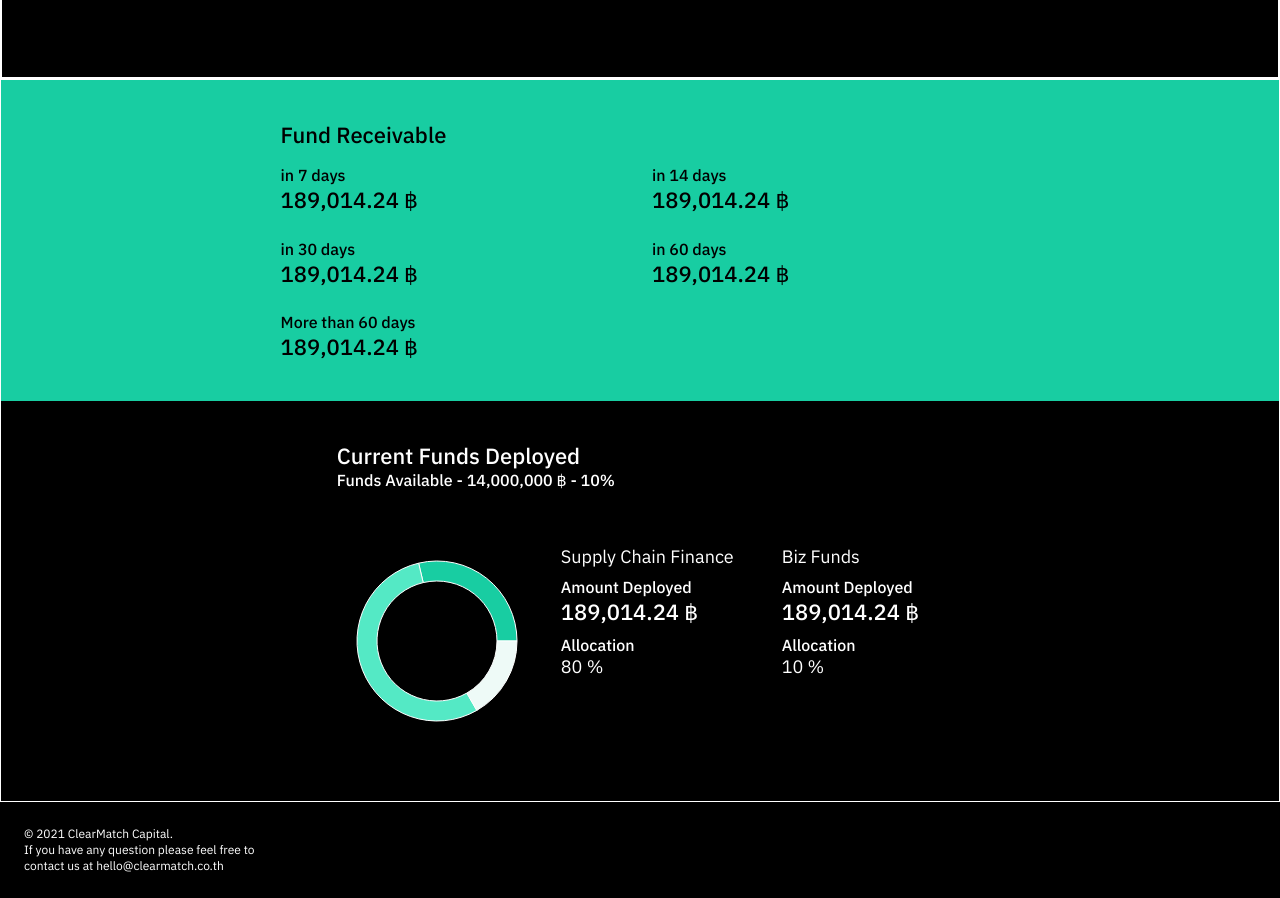
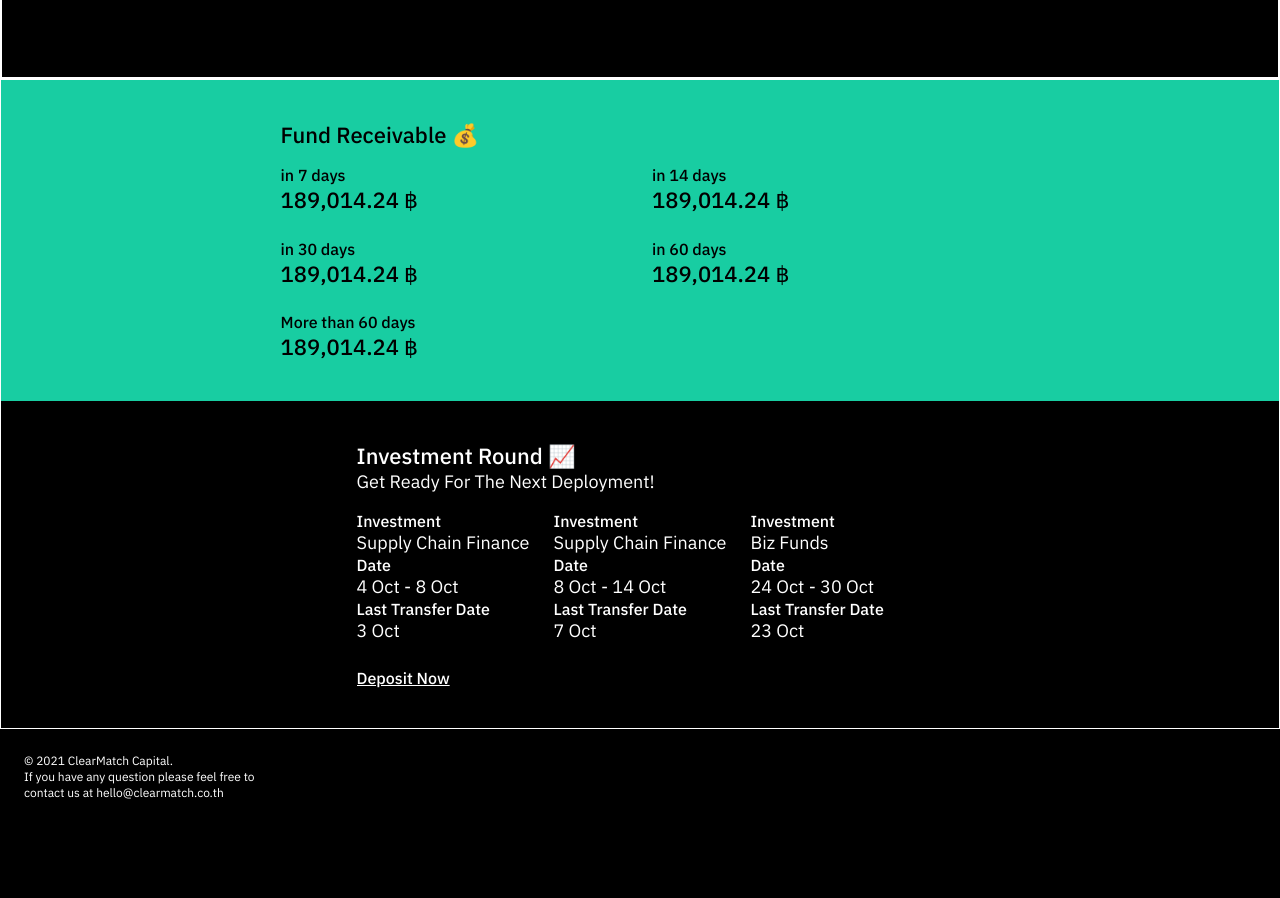
Before and after one commit to winliewpairat/pp-design-sandbox, a Next.js app: page / in a window 1280 px wide. Shown: the part 1018-1916 px from the top of the page. After the commit the page ends 1843 px from the top, so only its background shows below. Built offline with nearby package versions, Linux system fonts and the light colour scheme.

Commit message:
add new components

```diff
--- a/components/cta.jsx
+++ b/components/cta.jsx
@@ -19,7 +19,7 @@ class CTA extends React.Component {
           </div>
           <div className={styles.nested}>
             <div className={styles.h6}>To Check Investment Round</div>
-            <Link href="">
+            <Link href="#round">
             <Button
             label="Investment Round"
             cname={styles.btnSecondary}
--- a/components/deployed.jsx
+++ b/components/deployed.jsx
@@ -8,7 +8,7 @@ class Deployed extends React.Component {
     return (
       <div className={styles.container}>
         <div className={styles.head}>
-          <div className={styles.h5}>Current Funds Deployed</div>
+          <div className={styles.h5}>Current Funds Deployed 🚀</div>
           <div className={styles.header}>
             Funds Available - 14,000,000 ฿ - 10%
           </div>
--- a/components/footer.jsx
+++ b/components/footer.jsx
@@ -1,17 +1,15 @@
 import React from "react";
-import styles from "../components/summary.module.scss";
+import styles from "../components/footer.module.scss";
 
-export default function Overview() {
+export default function Footer() {
   return (
-    <div style={{ margin: "auto", width: "auto"}}>
-      <div style={{ padding: "24px" }}>
+    <div className={styles.container}>
         <div className={styles.smallText}>
           © 2021 ClearMatch Capital.
           <br />
           If you have any question please feel free to
           <br />
           contact us at hello@clearmatch.co.th
-        </div>
       </div>
     </div>
   );
--- /dev/null
+++ b/components/footer.module.scss
@@ -0,0 +1,8 @@
+@import '../styles/theme/breakpoint.scss';
+@import '../styles/theme/colors.scss';
+@import '../styles/theme/type.scss';
+@import '../styles/theme/space.scss';
+
+.container {
+    padding: $space-24;
+}
--- a/components/menu.module.scss
+++ b/components/menu.module.scss
@@ -2,7 +2,6 @@
 @import '../styles/theme/colors.scss';
 @import '../styles/theme/type.scss';
 @import '../styles/theme/space.scss';
-
 
 .menu {
     position: fixed;
--- a/components/receivable.jsx
+++ b/components/receivable.jsx
@@ -8,7 +8,7 @@ class Receivable extends React.Component {
       <div className={styles.container}>
         <div className={styles.box}>
           <div className={styles.gridHeader}>
-            <div className={styles.h5}>Fund Receivable</div>
+            <div className={styles.h5}>Fund Receivable 💰</div>
           </div>
           <div className={styles.gridContainer}>
             <div>
--- /dev/null
+++ b/components/round.jsx
@@ -0,0 +1,73 @@
+/* eslint-disable @next/next/link-passhref */
+import React from "react";
+import styles from "./round.module.scss";
+import Link from "next/link";
+import Button from "./button";
+
+class Round extends React.Component {
+  render() {
+    return (
+      <div className={styles.container}>
+        <div className={styles.main}>
+          <div className={styles.header}>
+            <div className={styles.h5}>Investment Round 📈</div>
+            <div className={styles.h6}>Get ready for the next deployment!</div>
+          </div>
+        </div>
+        <div className={styles.wrapper}>
+          <div className={styles.gridContainer}>
+            <div className={styles.table}>
+              <div className={styles.header}>Investment</div>
+              <div className={styles.h6}>Supply Chain Finance</div>
+            </div>
+            <div className={styles.table}>
+              <div className={styles.header}>Date</div>
+              <div className={styles.h6}>4 Oct - 8 Oct</div>
+            </div>
+            <div className={styles.table}>
+              <div className={styles.header}>Last Transfer Date</div>
+              <div className={styles.h6}>3 Oct</div>
+            </div>
+            <div></div>
+          </div>
+          <div className={styles.gridContainer}>
+            <div className={styles.table}>
+              <div className={styles.header}>Investment</div>
+              <div className={styles.h6}>Supply Chain Finance</div>
+            </div>
+            <div className={styles.table}>
+              <div className={styles.header}>Date</div>
+              <div className={styles.h6}>8 Oct - 14 Oct</div>
+            </div>
+            <div className={styles.table}>
+              <div className={styles.header}>Last Transfer Date</div>
+              <div className={styles.h6}>7 Oct</div>
+            </div>
+            <div></div>
+          </div>
+          <div className={styles.gridContainer}>
+            <div className={styles.table}>
+              <div className={styles.header}>Investment</div>
+              <div className={styles.h6}>Biz Funds</div>
+            </div>
+            <div className={styles.table}>
+              <div className={styles.header}>Date</div>
+              <div className={styles.h6}>24 Oct - 30 Oct</div>
+            </div>
+            <div className={styles.table}>
+              <div className={styles.header}>Last Transfer Date</div>
+              <div className={styles.h6}>23 Oct</div>
+            </div>
+            <div></div>
+          </div>
+          <div className={styles.nested}>
+              <Link href="#round">
+                  <div className={styles.buttonText}>Deposit Now</div>
+              </Link>
+            </div>
+        </div>
+      </div>
+    );
+  }
+}
+export default Round;
--- /dev/null
+++ b/components/round.module.scss
@@ -0,0 +1,73 @@
+@import '../styles/theme/breakpoint.scss';
+@import '../styles/theme/colors.scss';
+@import '../styles/theme/type.scss';
+@import '../styles/theme/space.scss';
+@import '../styles/theme/button.scss';
+
+.main {
+    display: grid;
+}
+
+.container {
+    display: grid;
+    padding: $space-40;
+    align-items: center;
+    width: max-content;
+    gap: $space-16;
+    margin: auto;
+}
+
+
+.wrapper {
+    display: grid;
+    align-items: center;
+    width: auto;
+    gap: $space-16;
+
+    @include breakpoint('mobile') {
+        gap: $space-16;
+    }
+
+    @include breakpoint('tablet') {
+        grid-template-rows: 1fr;
+        grid-template-columns: 1fr 1fr 1fr;
+        gap: $space-24;
+    }
+}
+
+.header {
+    display: grid;
+    grid-column-start: 1;
+    grid-column-end: 3;
+    align-content: center;
+}
+
+.gridContainer {
+    gap: $space-40;
+
+    @include breakpoint('tablet') {
+        grid-template-columns: 1fr 1fr 1fr;
+    }
+
+    @include breakpoint('desktop') {
+    }
+}
+
+.table {
+    @include breakpoint('desktop') {
+        grid-template-columns: 1fr 1fr 1fr;
+    }
+}
+
+.nested {
+    display: grid;
+    grid-column-start: 1;
+
+    @include breakpoint('tablet') {
+        grid-column-start: 1;
+    }
+
+    @include breakpoint('desktop') {
+        grid-column-start: 1;
+    }
+}
--- a/pages/index.jsx
+++ b/pages/index.jsx
@@ -4,6 +4,7 @@ import Deployed from "../components/deployed";
 import CTA from "../components/cta";
 import styles from "../pages/index.module.scss";
 import Receivable from "../components/receivable";
+import Round from "../components/round"
 import Footer from "../components/footer";
 
 export default function Overview() {
@@ -19,12 +20,12 @@ export default function Overview() {
           </div>
         </div>
         <div className={styles.container2}>
-            <Receivable />
-            <Deployed />
-          </div>
+          <Receivable />
+          <Round />
+        </div>
       </div>
       <div>
-        <Footer />
+      <Footer />
       </div>
     </div>
   );
--- a/styles/theme/type.scss
+++ b/styles/theme/type.scss
@@ -103,6 +103,8 @@ p .body{
     text-transform: none;
     overflow: hidden;
     white-space:nowrap;
+    text-decoration: underline;
+    cursor: pointer;
 
     &:hover {
         font-weight: 700;
```
Also changed, not shown: components/overview.jsx (deleted, +0 -17 lines).
